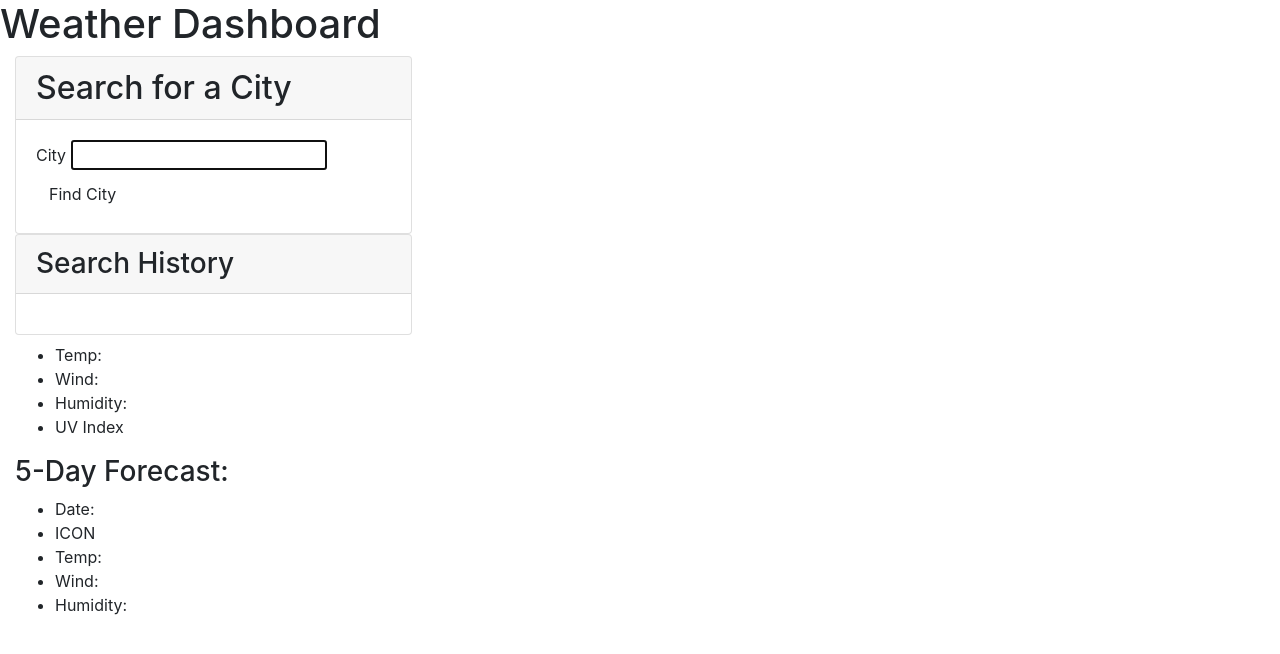
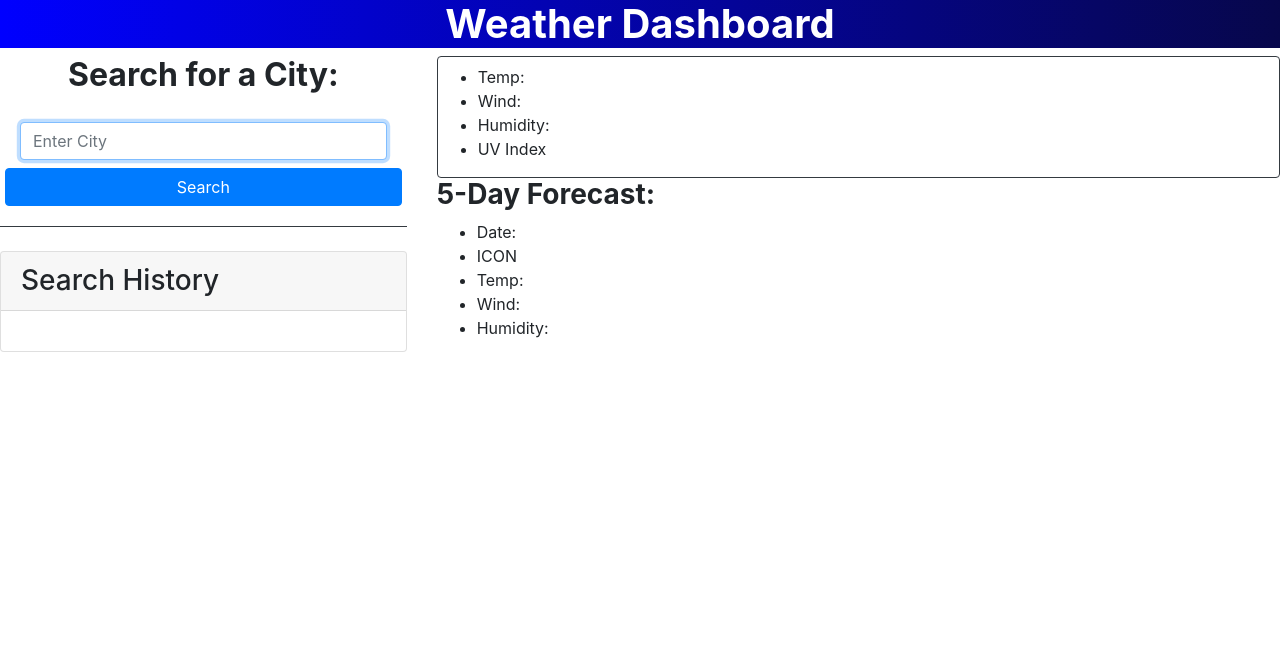
Before and after one commit to OliviaRamsfield/weather-dashboard-server-side-API, a plain HTML site: page index.html in a window 1280 px wide. Drawn offline with nearby package versions, Linux system fonts and the light colour scheme.

Commit message:
added basic styles

```diff
--- a/assets/css/styles.css
+++ b/assets/css/styles.css
@@ -0,0 +1,4 @@
+.hero {
+    background-image: linear-gradient(to right, blue, rgb(7, 7, 75));
+    color: white;
+}
--- a/index.html
+++ b/index.html
@@ -19,22 +19,26 @@
   </head>
   <body class="flex-column min-100-vh">
     <header class="hero">
-      <h1 class="app-title">Weather Dashboard</h1>
+      <h1 class="font-weight-bold text-center">Weather Dashboard</h1>
     </header>
-    <main class="flex-row justify-space-between">
+    <main class="row justify-space-between">
       <div class="col-12 col-md-4">
-        <div class="card">
-          <h2 class="card-header">Search for a City</h2>
+        <div class="border-bottom border-dark mb-4">
+          <h2 class="text-center font-weight-bold">Search for a City:</h2>
           <form id="user-form" class="card-body">
-            <label class="form-label" for="city">City</label>
             <input
               name="city"
               autofocus="true"
               type="text"
+              placeholder="Enter City"
               id="city"
-              class="form-input"
+              class="input-group-large form-control"
             />
-            <button type="submit" class="btn">Find City</button>
+            <div class="row">
+              <button type="submit" class="btn btn-primary btn-block mt-2">
+                Search
+              </button>
+            </div>
           </form>
         </div>
         <div class="card">
@@ -44,7 +48,7 @@
       </div>
       <!-- second column starts with city weather and 5 day forecast divs-->
       <div class="col-12 col-md-8">
-        <div id="city-container" class="list-group">
+        <div id="city-container" class="list-group border border-dark">
           <h2 class="focus-city"></h2>
           <ul>
             <li>Temp:</li>
@@ -54,7 +58,7 @@
           </ul>
         </div>
         <div id="future-forecast" class="list-group">
-          <h3>5-Day Forecast:</h3>
+          <h3 class="font-weight-bold">5-Day Forecast:</h3>
           <ul>
             <li>Date:</li>
             <li>ICON</li>
```
